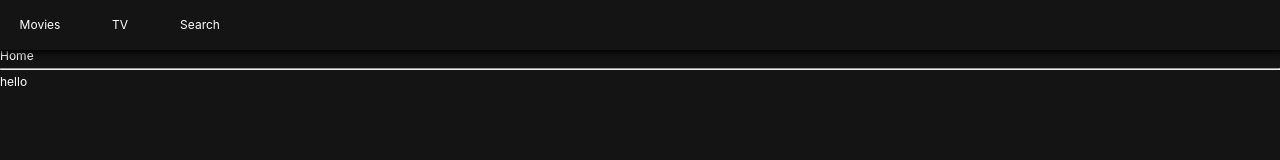
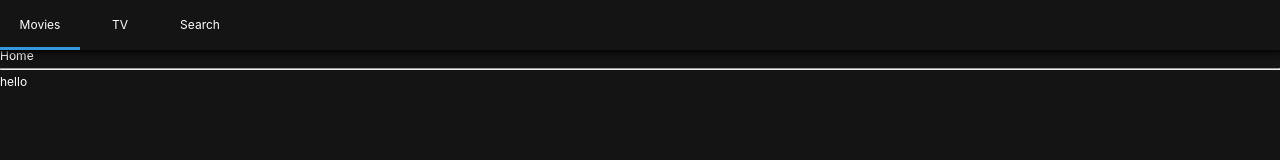
Before and after one commit to kangtegong/React-Movie-App, a React (Create React App) app: page / in a window 1280 px wide. Shown: the top 160 px of the page. Built offline with nearby package versions, Linux system fonts and the light colour scheme.

Commit message:
7. Location Aware Header

```diff
--- a/src/Components/Header.js
+++ b/src/Components/Header.js
@@ -1,5 +1,5 @@
 import React from "react";
-import { Link } from "react-router-dom";
+import { Link, withRouter } from "react-router-dom";
 import styled from "styled-components";
 
 const Header = styled.header`
@@ -24,6 +24,9 @@
   width: 80px;
   height: 50px;
   text-align: center;
+  border-bottom: 3px solid
+    ${props => (props.current ? "#3498db" : "transparent")};
+  transition: border-bottom 0.5s ease-in-out;
 `;
 
 const SLink = styled(Link)`
@@ -33,18 +36,18 @@
   justify-content: center;
 `;
 
-export default () => (
+export default withRouter(({ location: { pathname } }) => (
   <Header>
     <List>
-      <Item>
+      <Item current={pathname === "/"}>
         <SLink to="/">Movies</SLink>
       </Item>
-      <Item>
+      <Item current={pathname === "/tv"}>
         <SLink to="/tv">TV</SLink>
       </Item>
-      <Item>
+      <Item current={pathname === "/search"}>
         <SLink to="/search">Search</SLink>
       </Item>
     </List>
   </Header>
-);
+));
```
Also changed, not shown: 1 other file (tests, documents, lock files or other folders).
